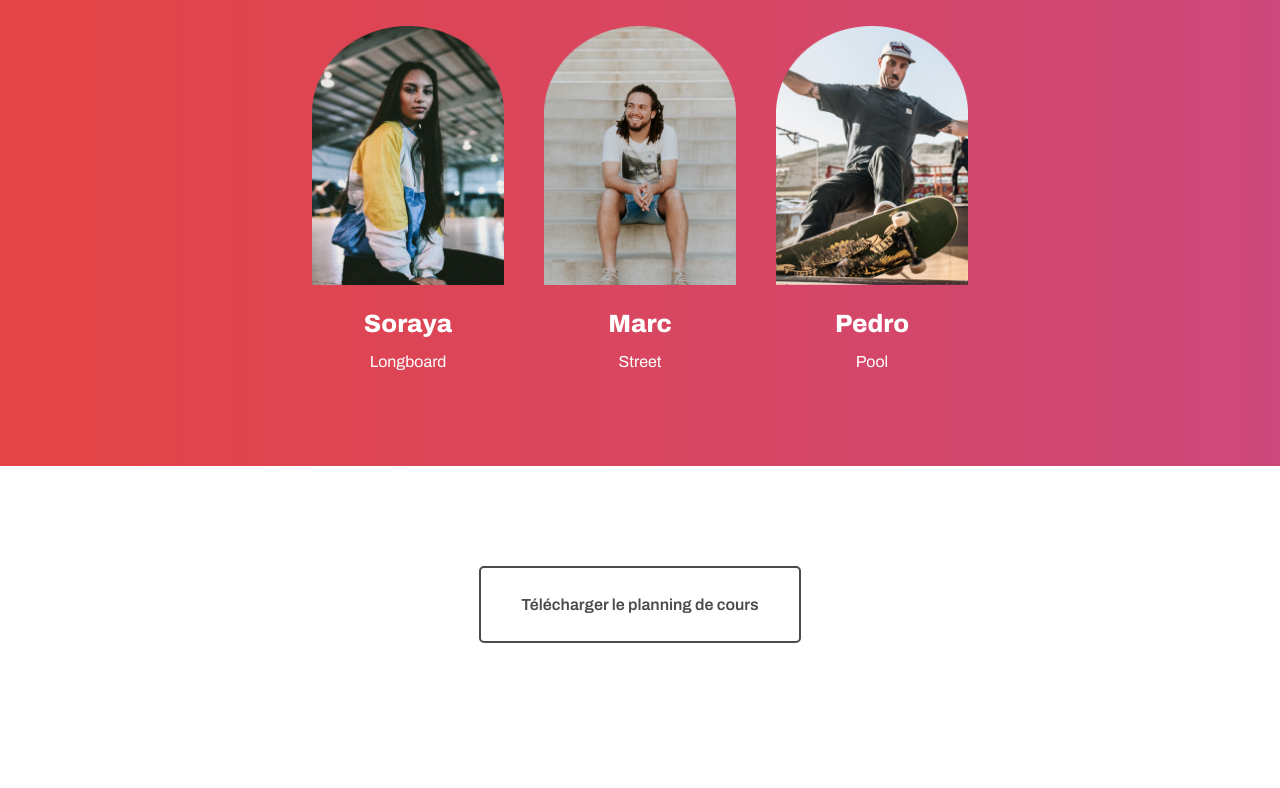
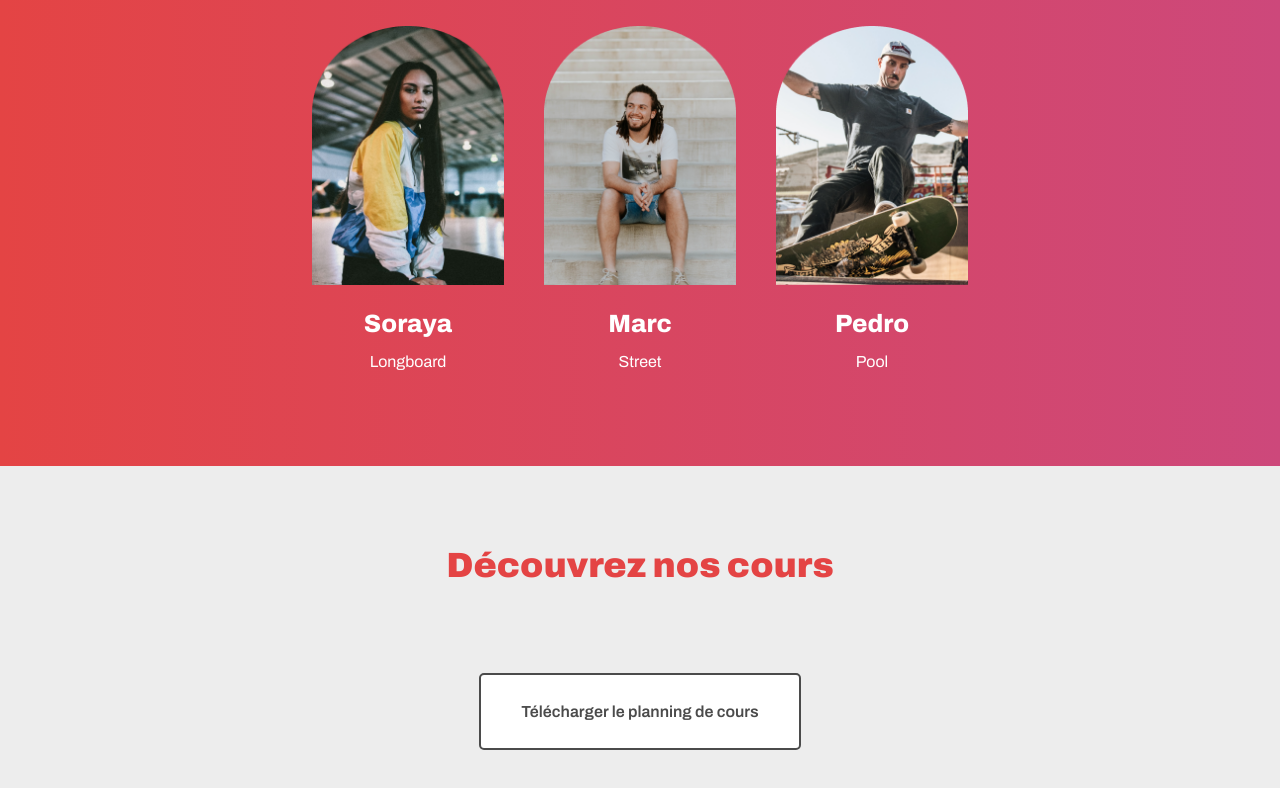
Before and after one commit to Thierry-E/OC-P2-RidingCities, a plain HTML site: page index.html in a window 1280 px wide. Shown: the part 1494-2282 px from the top of the page. Before the commit the page ends 2237 px from the top, so only its background shows below. Drawn offline with Linux system fonts and the light colour scheme.

Commit message:
Ajout du titre et de la couleur de fond de la section (Découvrez nos cours) dans le fichier html.

```diff
--- a/index.html
+++ b/index.html
@@ -67,7 +67,8 @@
 					</article>
 				</div>
 			</section>
-			<section>
+			<section class="sectionLightGreyBackground">
+				<h2>Découvrez nos cours</h2>
 				<div class="directionRow">
 					<a class="button buttonDrakGreyColor" href="documents/planning">Télécharger le planning de cours</a>
 				</div>
```
